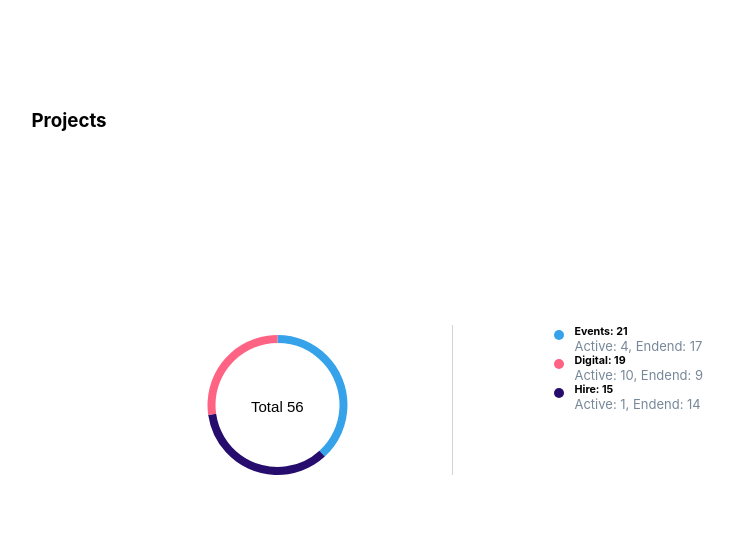
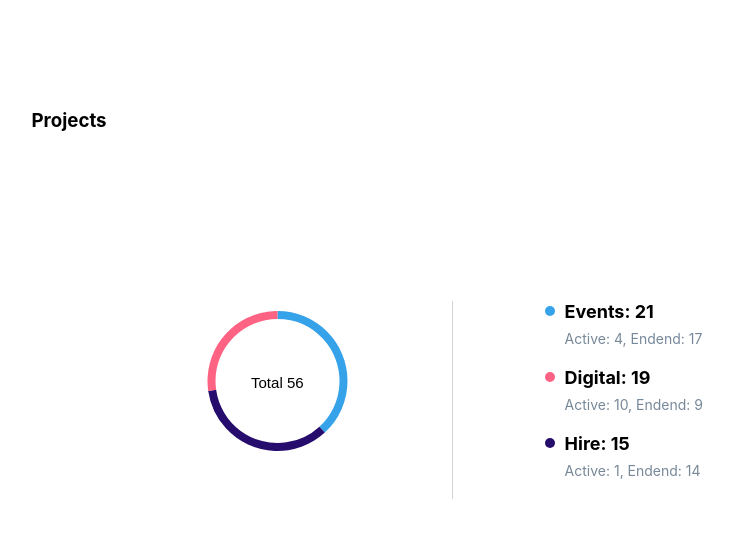
Before and after one commit to Zaibi727/Collection-of-Designs, a React (Create React App) app: page / in a window 1280 px wide. Shown: the top 538 px of the page, without its empty margins (187-921 px from the left). Built offline with nearby package versions, Linux system fonts and the light colour scheme.

Commit message:
Update chart.module.css

```diff
--- a/src/components/chart/chart.module.css
+++ b/src/components/chart/chart.module.css
@@ -26,6 +26,7 @@
 }
 .label{
     display: flex;
+    margin-bottom: 20px;
 }
 .blue{
     width: 10px;
@@ -52,8 +53,12 @@
 .content{
   margin-left: 10px;
 }
+.content h6{
+    font-size: 18px;
+}
 .content p {
-    font-size: 13px;
+    margin-top: 8px;
+    font-size: 14px;
     color: lightslategray;
 }
 
```
